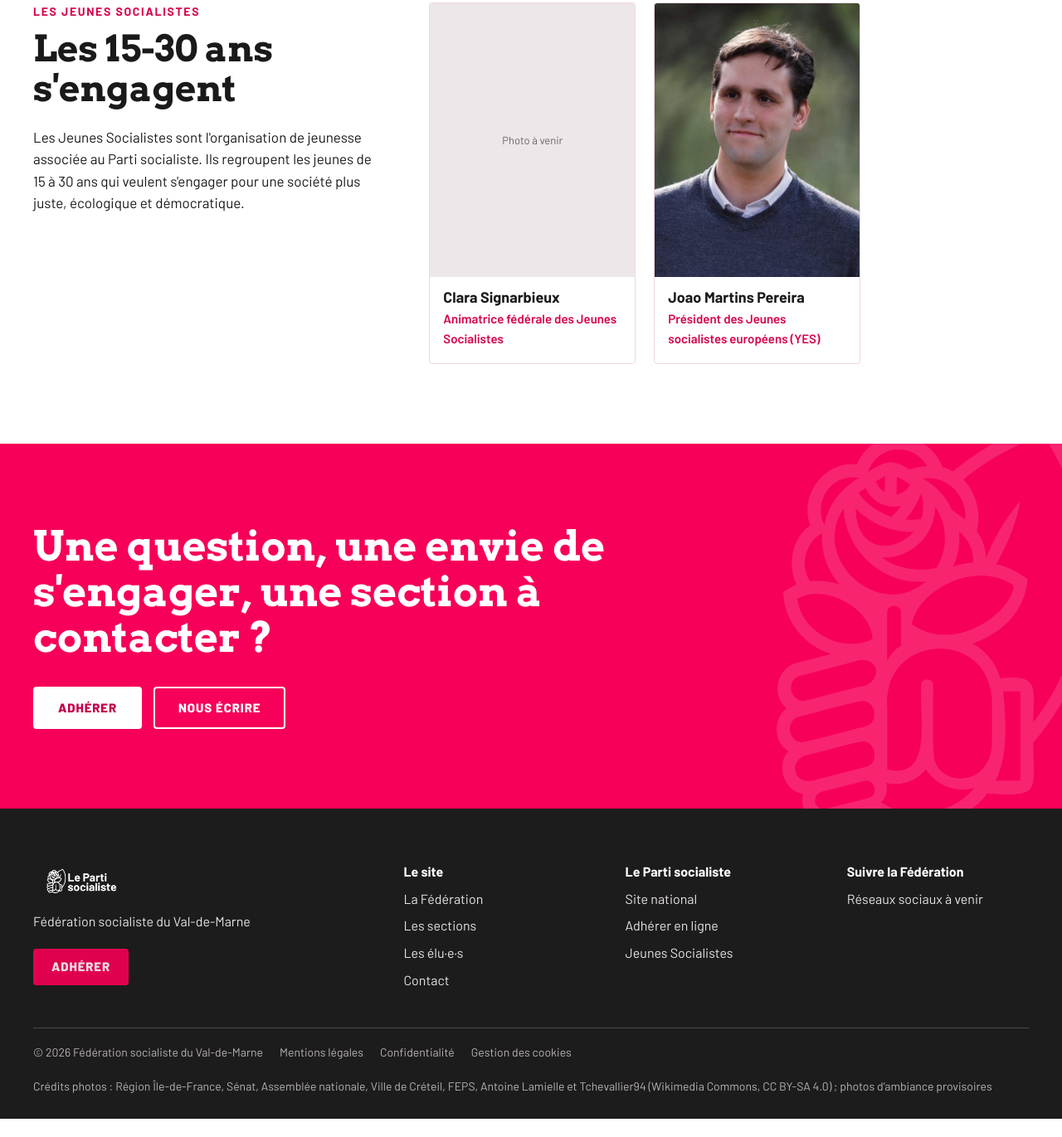
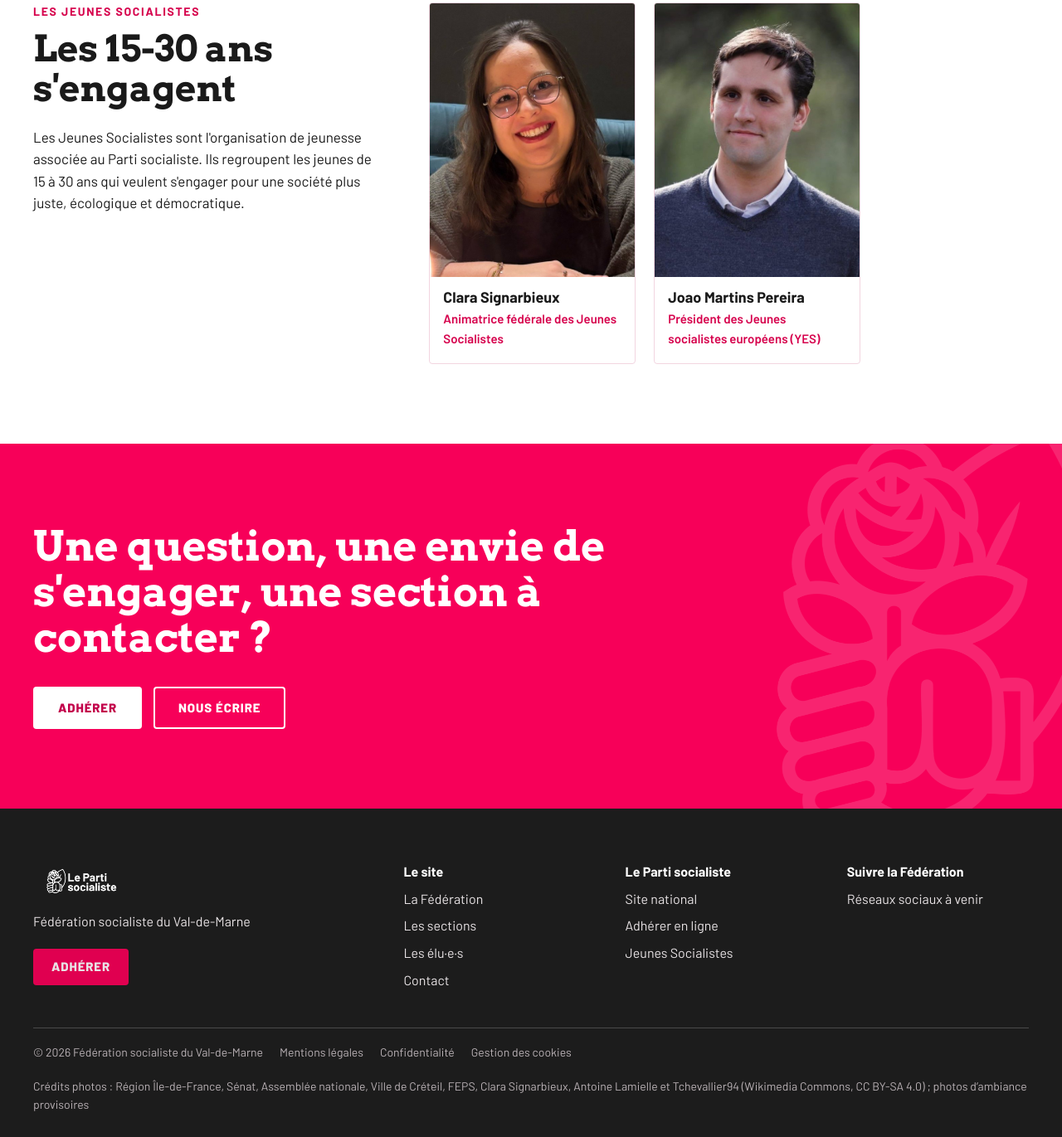
Before and after one commit to maxtaillebois/ps94-pistes-site, a plain HTML site: page piste-A/federation.html in a window 1280 px wide. Shown: the part 1920-3291 px from the top of the page at 83% size. Before the commit the page ends 3269 px from the top, so only its background shows below. Drawn offline with Linux system fonts and the light colour scheme.

Commit message:
Portrait de Clara Signarbieux (Jeunes Socialistes)
Co-Authored-By: Claude Opus 5.5 <noreply@anthropic.com>

```diff
--- a/piste-A/federation.html
+++ b/piste-A/federation.html
@@ -55,7 +55,7 @@
     <p>Les Jeunes Socialistes sont l'organisation de jeunesse associée au Parti socialiste. Ils regroupent les jeunes de 15 à 30 ans qui veulent s'engager pour une société plus juste, écologique et démocratique.</p>
   </div>
   <div class="duo__grand"><div class="elus" style="grid-template-columns:repeat(2,minmax(0,1fr));max-width:520px">
-    <div class="elu"><div class="elu__photo">Photo à venir</div><div class="elu__texte"><div class="elu__nom">Clara Signarbieux</div><div class="elu__mandat">Animatrice fédérale des Jeunes Socialistes</div></div></div>
+    <div class="elu"><div class="elu__photo a-photo"><img src="../commun/img/portraits/clara.jpg" alt="Clara Signarbieux" loading="lazy"></div><div class="elu__texte"><div class="elu__nom">Clara Signarbieux</div><div class="elu__mandat">Animatrice fédérale des Jeunes Socialistes</div></div></div>
     <div class="elu"><div class="elu__photo a-photo"><img src="../commun/img/portraits/martins-pereira.jpg" alt="Joao Martins Pereira" loading="lazy"></div><div class="elu__texte"><div class="elu__nom">Joao Martins Pereira</div><div class="elu__mandat">Président des Jeunes socialistes européens (YES)</div></div></div>
   </div></div>
 </div></div></section>
@@ -75,7 +75,7 @@
       <div class="pied__col"><strong>Le Parti socialiste</strong><a href="https://www.parti-socialiste.fr/">Site national</a><a href="https://adhesion.parti-socialiste.fr/">Adhérer en ligne</a><a href="federation.html#js">Jeunes Socialistes</a></div>
       <div class="pied__col"><strong>Suivre la Fédération</strong><span>Réseaux sociaux à venir</span></div>
     </div>
-    <div class="pied__bas"><span>© 2026 Fédération socialiste du Val-de-Marne</span><span>Mentions légales</span><span>Confidentialité</span><span>Gestion des cookies</span><span>Crédits photos : Région Île-de-France, Sénat, Assemblée nationale, Ville de Créteil, FEPS, Antoine Lamielle et Tchevallier94 (Wikimedia Commons, CC BY-SA 4.0) ; photos d’ambiance provisoires</span></div>
+    <div class="pied__bas"><span>© 2026 Fédération socialiste du Val-de-Marne</span><span>Mentions légales</span><span>Confidentialité</span><span>Gestion des cookies</span><span>Crédits photos : Région Île-de-France, Sénat, Assemblée nationale, Ville de Créteil, FEPS, Clara Signarbieux, Antoine Lamielle et Tchevallier94 (Wikimedia Commons, CC BY-SA 4.0) ; photos d’ambiance provisoires</span></div>
   </div>
 </footer>
 <script src="../commun/js/sections.js"></script>
```
Also changed, not shown: piste-A/contact.html (+1 -1 lines), piste-A/elus.html (+1 -1 lines), piste-A/index.html (+1 -1 lines), piste-A/sections.html (+1 -1 lines), piste-A3/contact.html (+1 -1 lines), piste-A3/elus.html (+1 -1 lines), piste-A3/federation.html (+2 -2 lines), piste-A3/index.html (+1 -1 lines), piste-A3/sections.html (+1 -1 lines), piste-A4/contact.html (+1 -1 lines), piste-A4/elus.html (+1 -1 lines), piste-A4/federation.html (+2 -2 lines), piste-A4/index.html (+1 -1 lines), piste-A4/sections.html (+1 -1 lines), 1 more files.
